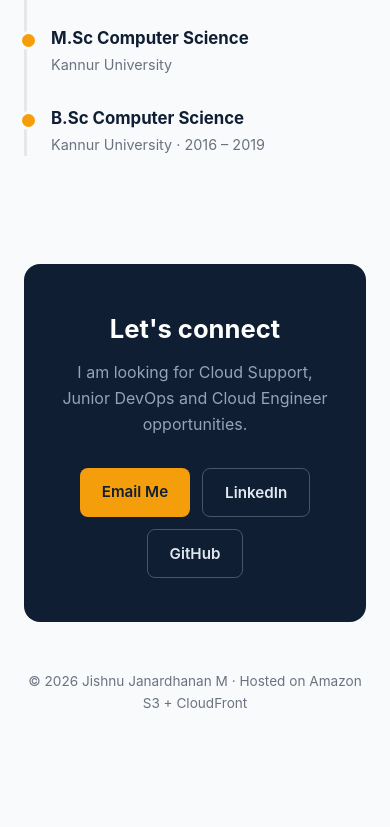
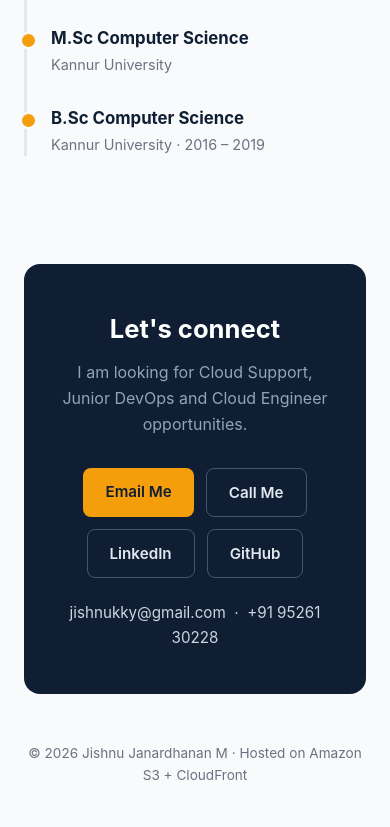
Before and after one commit to jishnukky/Portfolio, a plain HTML site: page index.html in a window 390 px wide. Shown: the part 4402-5229 px from the top of the page. Before the commit the page ends 5157 px from the top, so only its background shows below. Drawn offline with Linux system fonts and the light colour scheme.

Commit message:
phone number updated

```diff
--- a/index.html
+++ b/index.html
@@ -127,6 +127,9 @@
     .contact h2 { font-size: 1.6rem; }
     .contact p { color: #94a3b8; margin: 8px 0 24px; }
     .contact .btns { justify-content: center; }
+    .contact p.contact-details { margin: 22px 0 0; font-size: 0.95rem; color: #cbd5e1; }
+    .contact p.contact-details a { text-decoration: none; }
+    .contact p.contact-details a:hover { color: var(--accent); }
 
     footer { text-align: center; color: var(--muted); font-size: 0.85rem; padding: 40px 24px; }
 
@@ -312,9 +315,13 @@
       <p>I am looking for Cloud Support, Junior DevOps and Cloud Engineer opportunities.</p>
       <div class="btns">
         <a href="mailto:jishnukky@gmail.com" class="btn btn-primary">Email Me</a>
+        <a href="tel:+919526130228" class="btn btn-ghost">Call Me</a>
         <a href="https://www.linkedin.com/in/jishnu-janardhanan-m-a9a432217" class="btn btn-ghost" target="_blank" rel="noopener">LinkedIn</a>
         <a href="https://github.com/jishnukky" class="btn btn-ghost" target="_blank" rel="noopener">GitHub</a>
       </div>
+      <p class="contact-details">
+        jishnukky@gmail.com &nbsp;·&nbsp; <a href="tel:+919526130228">+91 95261 30228</a>
+      </p>
     </div>
   </section>
 
```
